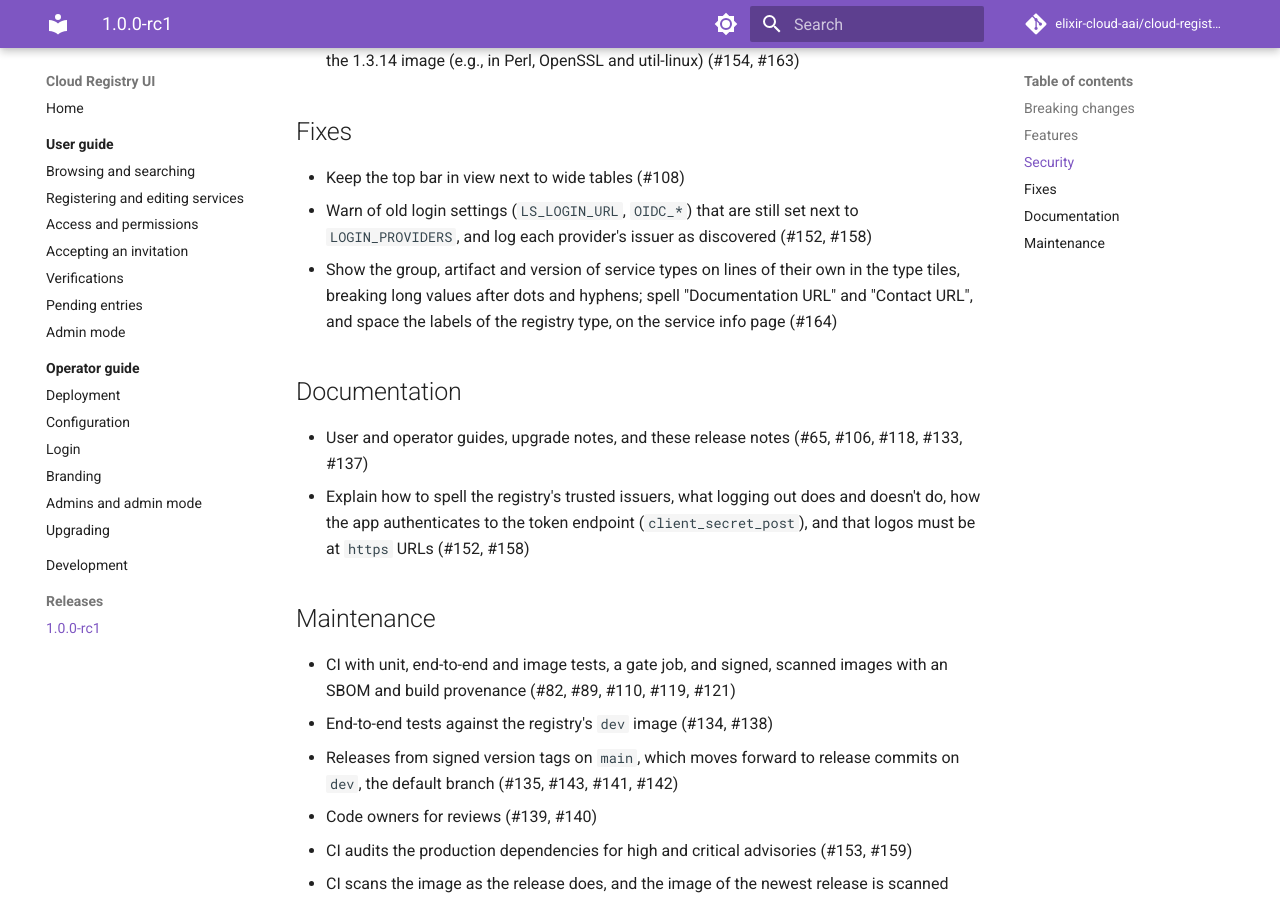
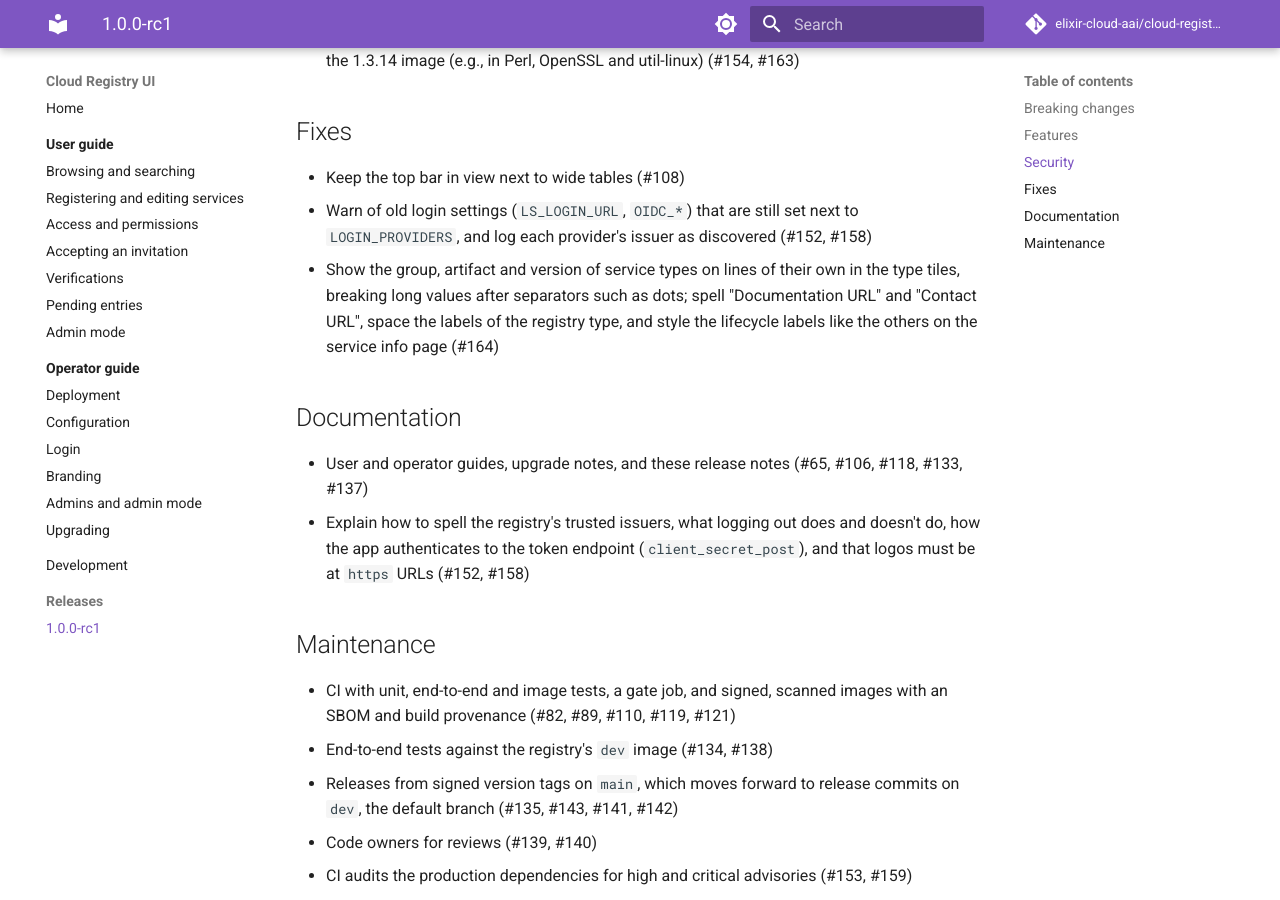
Before and after one commit to elixir-cloud-aai/cloud-registry-ui, an MkDocs documentation site: the page built from docs/releases/1.0.0-rc1.md, in a window 1280 px wide and 900 px high, scrolled down 1769 px. Built offline with MkDocs 1.6.1 and Material for MkDocs 9.7.7, drawn with Linux system fonts in a browser that asks for light colours; comment, search, counter and statistics services are not loaded.

Commit message:
fix: name type tiles by the joined type
Review findings: give each tile the joined type as its accessible name,
add line breaks only between the parts of a value, and describe all
changes in the release-note bullet.

Refs #164

Co-Authored-By: Claude Opus 5.5 <noreply@anthropic.com>
Claude-Session: https://claude.ai/code/session_011FSoqMUX3EU35poH13xMgG

```diff
--- a/docs/releases/1.0.0-rc1.md
+++ b/docs/releases/1.0.0-rc1.md
@@ -78,9 +78,10 @@ unreleased versions, and the [user guide](../user-guide/index.md) to use it.
   next to `LOGIN_PROVIDERS`, and log each provider's issuer as discovered
   (#152, #158)
 - Show the group, artifact and version of service types on lines of their
-  own in the type tiles, breaking long values after dots and hyphens; spell
-  "Documentation URL" and "Contact URL", and space the labels of the
-  registry type, on the service info page (#164)
+  own in the type tiles, breaking long values after separators such as
+  dots; spell "Documentation URL" and "Contact URL", space the labels of
+  the registry type, and style the lifecycle labels like the others on the
+  service info page (#164)
 
 ## Documentation
 
```
Also changed, not shown: 2 other files.
